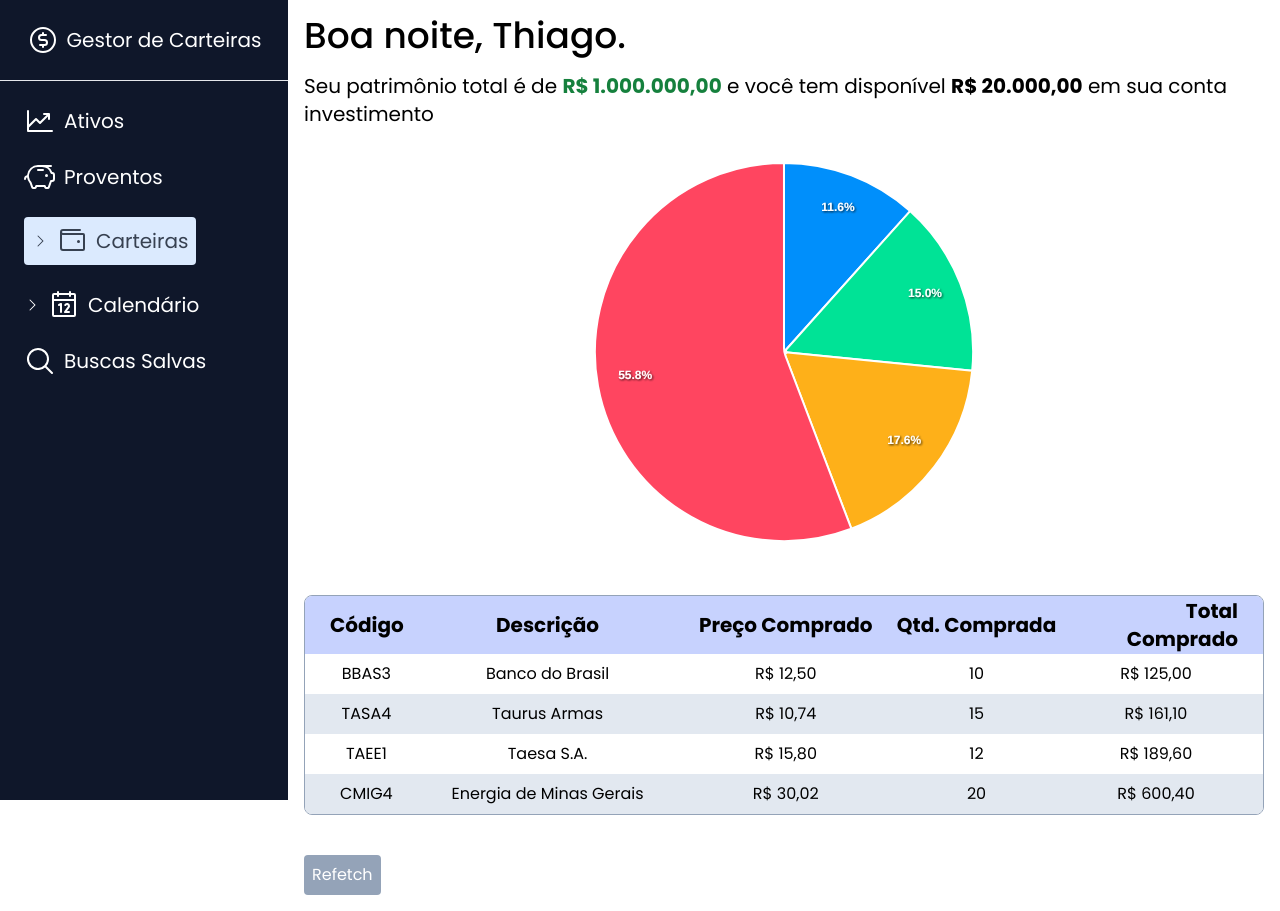
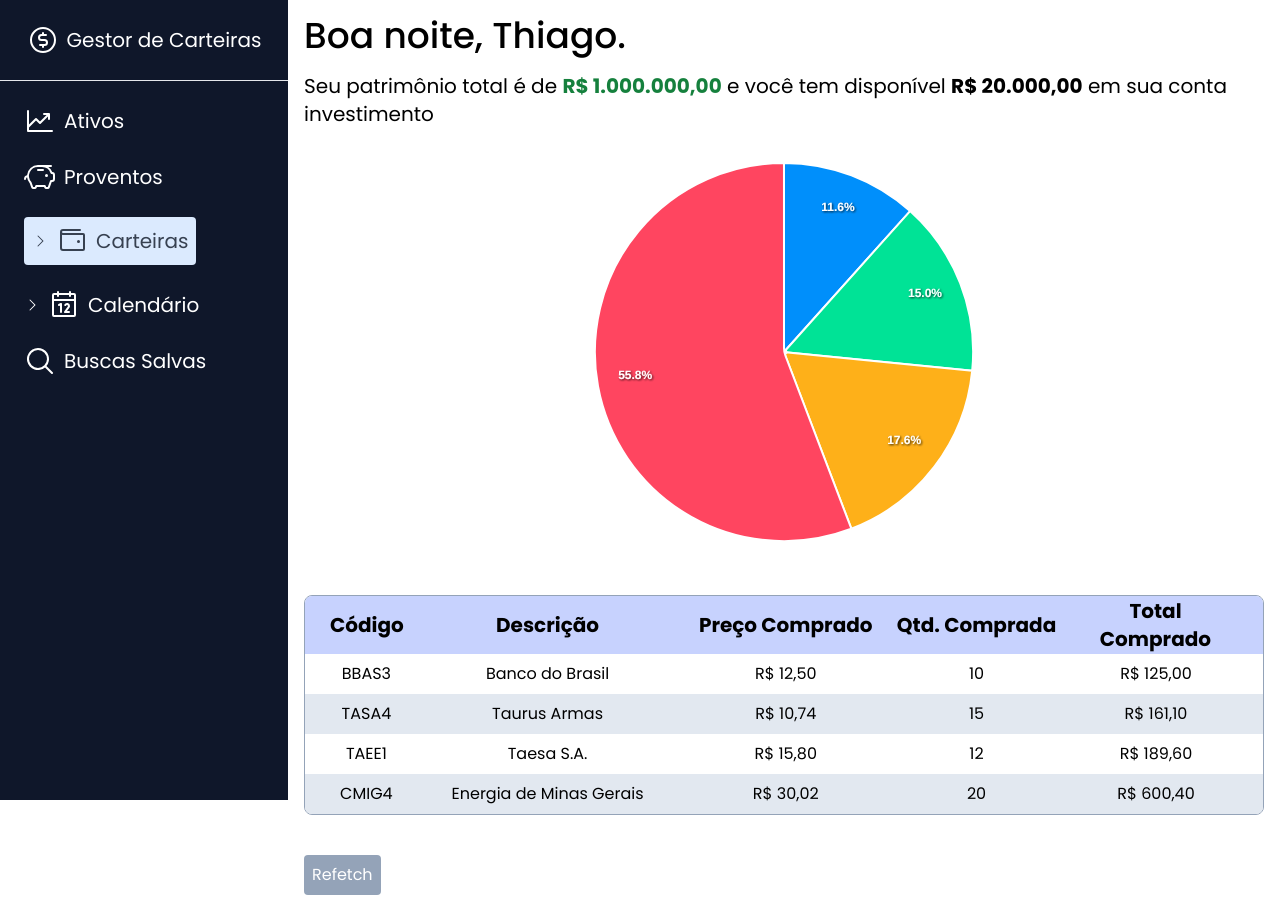
Before and after one commit to ThiagooSantoss/gestor-de-carteiras, a Next.js app: page /carteiras in a window 1280 px wide. Built offline with nearby package versions, Linux system fonts and the light colour scheme; data requests are answered from the project's data file.

Commit message:
Ajustado o texto do header da tabela do Total Comprado

```diff
--- a/src/components/TabelaAtivosDoUsuario.tsx
+++ b/src/components/TabelaAtivosDoUsuario.tsx
@@ -30,7 +30,7 @@ export const TabelaAtivosDoUsuario = (props: TabelaAtivosDoUsuarioProps) => {
             </th>
 
             <th>
-              <div className="text-right pr-6">Total Comprado</div>
+              <div className="text-center pr-6">Total Comprado</div>
             </th>
           </tr>
         </thead>
```
